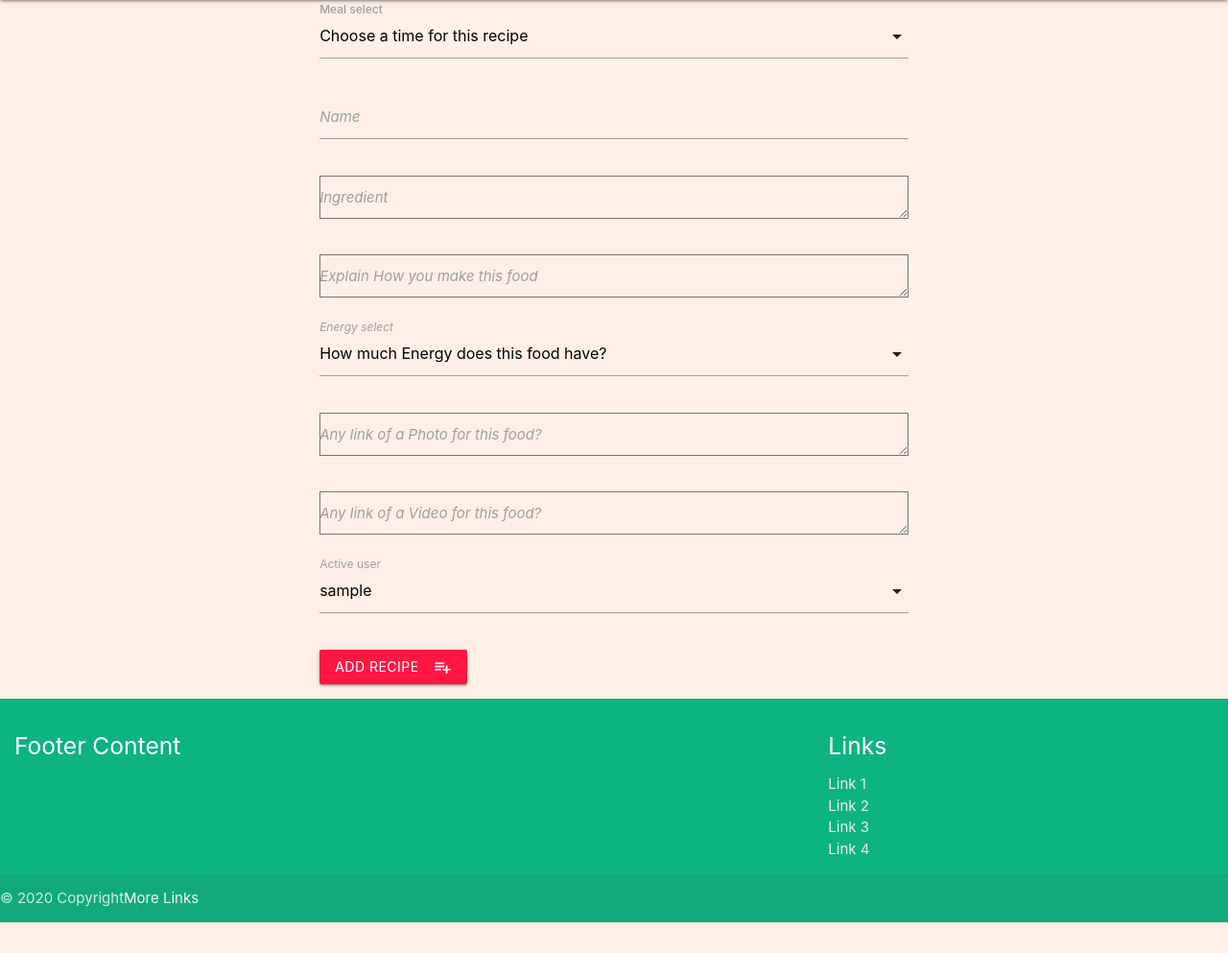
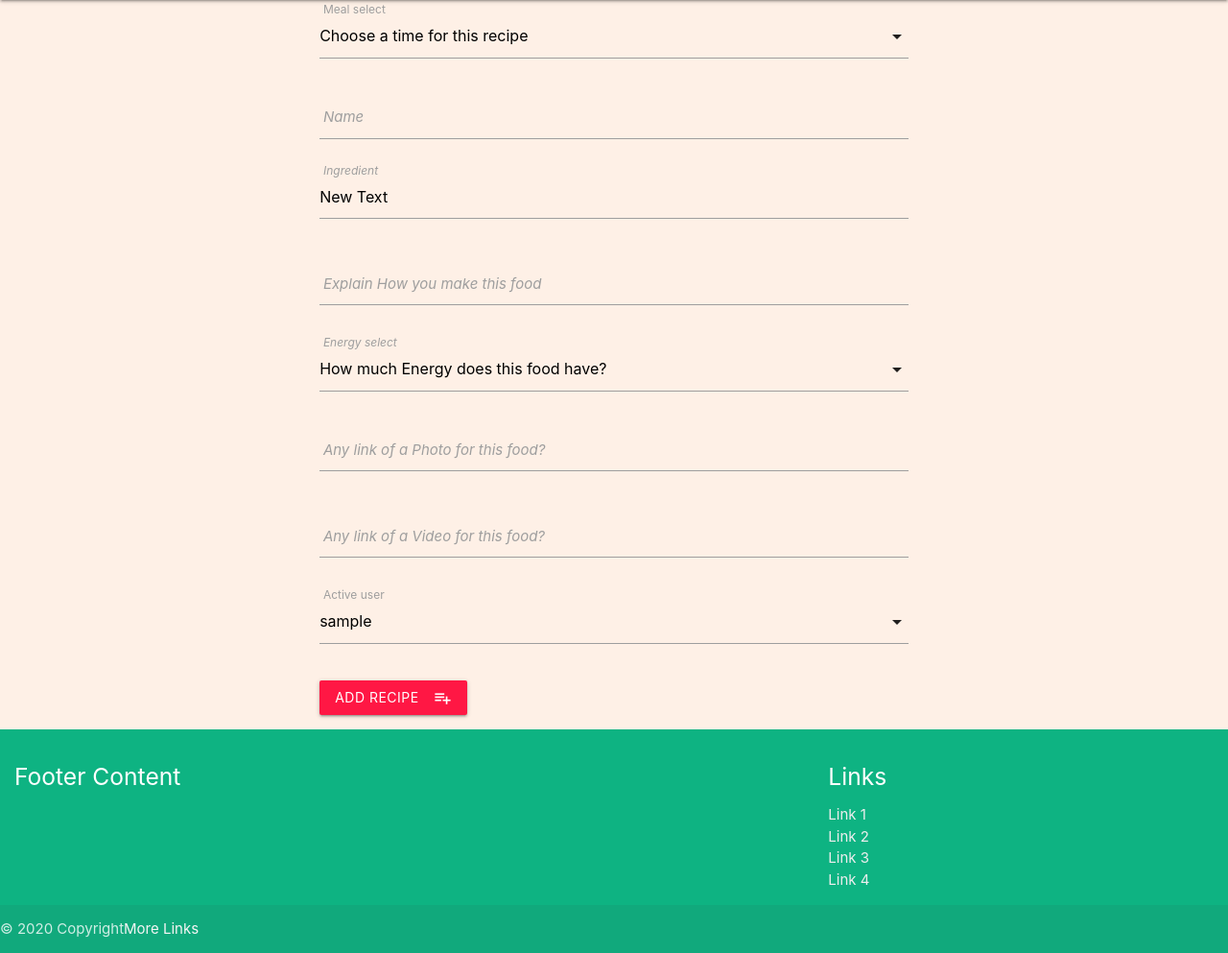
Before and after one commit to meghdadyazdi/cookbook, a Flask app: page /add_recipe in a window 1280 px wide. Shown: the part 64-1057 px from the top of the page at 96% size. Before the commit the page ends 1025 px from the top, so only its background shows below. Run offline with Flask 2, Linux system fonts and the light colour scheme; the visitor is signed in with stand-in values (Sample User, id 1); data that the repository does not hold is empty; some libraries are stand-ins or nearby versions.

Commit message:
styling forms

```diff
--- a/static/css/style.css
+++ b/static/css/style.css
@@ -33,6 +33,10 @@ nav,
     margin-left: 20px;
 }
 
+.input-field.col label {
+    left: 1rem;
+}
+
 .container{
     -webkit-box-shadow: 0px 0px 10px -4px rgba(0,0,0,0.75);
 -moz-box-shadow: 0px 0px 10px -4px rgba(0,0,0,0.75);
--- a/static/js/jquery.js
+++ b/static/js/jquery.js
@@ -5,3 +5,15 @@ $(document).ready(function() {
     $('.modal').modal();
     $('.sidenav').sidenav();
   });
+$('#textarea1').val('New Text');
+  M.textareaAutoResize($('#textarea1'));
+
+//   $(document).ready(function(){
+//     $('input.autocomplete').autocomplete({
+//       data: {
+//         "Apple": null,
+//         "Microsoft": null,
+//         "Google": 'https://placehold.it/250x250'
+//       },
+//     });
+//   });
--- a/templates/add_recipe.html
+++ b/templates/add_recipe.html
@@ -13,27 +13,27 @@
                     <option value="Dinner">Dinner</option>
                     <option value="Other">Other</option>
                 </select>
-				<label><strong>Meal select</strong></label>
+				<label>Meal select</label>
 			</div>
 		</div>
 
 		<div class="row">
 			<div class="input-field col s10 push-s1 m6 push-m3">
-				<input id="recipe_name" name="recipe_name" class="validate">
+				<input id="first_name" name="recipe_name" type="text" class="validate">
 				<label for="recipe_name"><i>Name</i></label>
 			</div>
 		</div>
 
 		<div class="row">
 			<div class="input-field col s10 push-s1 m6 push-m3">
-				<textarea id="recipe_ingredients" name="recipe_ingredients" class="validate"></textarea>
+				<textarea id="textarea1" name="recipe_ingredients" class="materialize-textarea validate"></textarea>
 				<label for="recipe_ingredients"><i>Ingredient</i></label>
 			</div>
 		</div>
 
 		<div class="row">
 			<div class="input-field col s10 push-s1 m6 push-m3">
-				<textarea id="recipe" name="recipe"  class="validate"></textarea>
+				<textarea id="textarea1" name="recipe"  class="materialize-textarea validate"></textarea>
 				<label for="recipe"><i>Explain How you make this food</i></label>
 			</div>
 		</div>
@@ -42,8 +42,9 @@
 			<div class="input-field col s10 push-s1 m6 push-m3">
 				<select id="recipe_energy" name="recipe_energy">
                     <option value="" disabled selected>How much Energy does this food have?</option>
-                    <option value="Low calorie">Low calorie</option>
-                    <option value="High calorie">High calorie</option>
+                    <option value="Low calories" >Low calories</option>
+                    <option value="Medium calories" >Medium calories</option>
+                    <option value="High calories" >High calories</option>
                 </select>
 				<label><i>Energy select</i></label>
 			</div>
@@ -51,14 +52,14 @@
 
 		<div class="row">
 			<div class="input-field col s10 push-s1 m6 push-m3">
-				<textarea id="recipe_photo" name="recipe_photo" class="validate"></textarea>
+				<textarea id="textarea1" name="recipe_photo" class="materialize-textarea validate"></textarea>
 				<label for="recipe_photo"><i>Any link of a Photo for this food?</i></label>
 			</div>
 		</div>
 
 		<div class="row">
 			<div class="input-field col s10 push-s1 m6 push-m3">
-				<textarea id="recipe_video" name="recipe_video" class="validate"></textarea>
+				<textarea id="textarea1" name="recipe_video" class="materialize-textarea validate"></textarea>
 				<label for="recipe_video"><i>Any link of a Video for this food?</i></label>
 			</div>
 		</div>
--- a/templates/find_recipe.html
+++ b/templates/find_recipe.html
@@ -3,7 +3,7 @@
 <form action="{{ url_for('search_recipe') }}" method="POST" class="col m3 search_form">
 	<div class="row">
 		<div class="input-field col s10 push-s1 m6 push-m3">
-			<input id="search_recipe" name="search_recipe" class="validate" placeholder="Find your recipe ..." required>
+			<input id="search_recipe" name="search_recipe" class="validate" placeholder="       Find your recipe ..." required>
 			<label class="label-icon" for="search_recipe"><i class="material-icons">search</i></label>
 			<div class="row">
 				<div class="input-field col s4 push-s4 m4 push-m5">
```
Also changed, not shown: templates/edit_recipe.html (+5 -5 lines).
